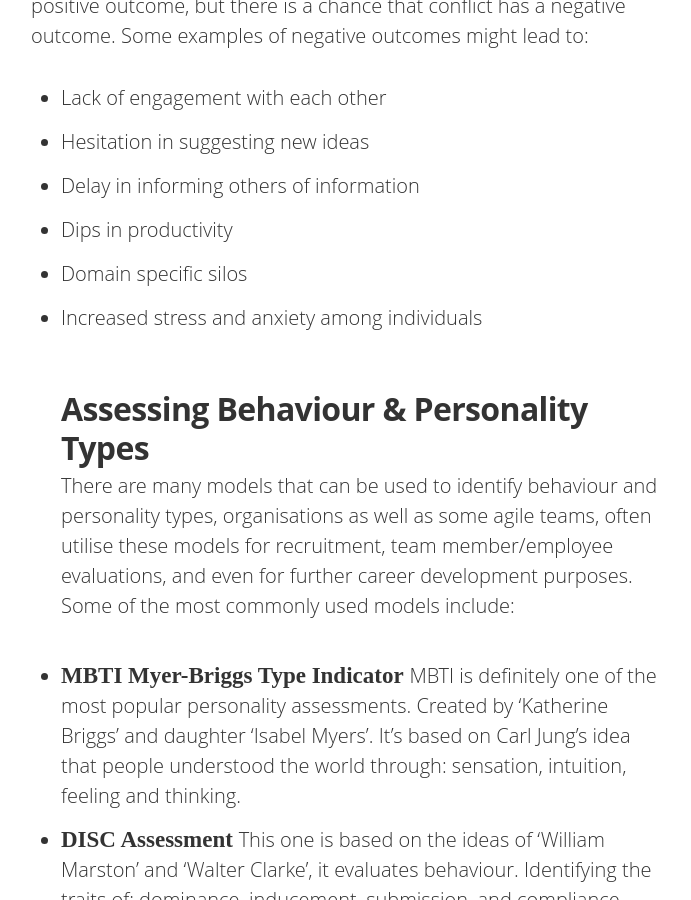
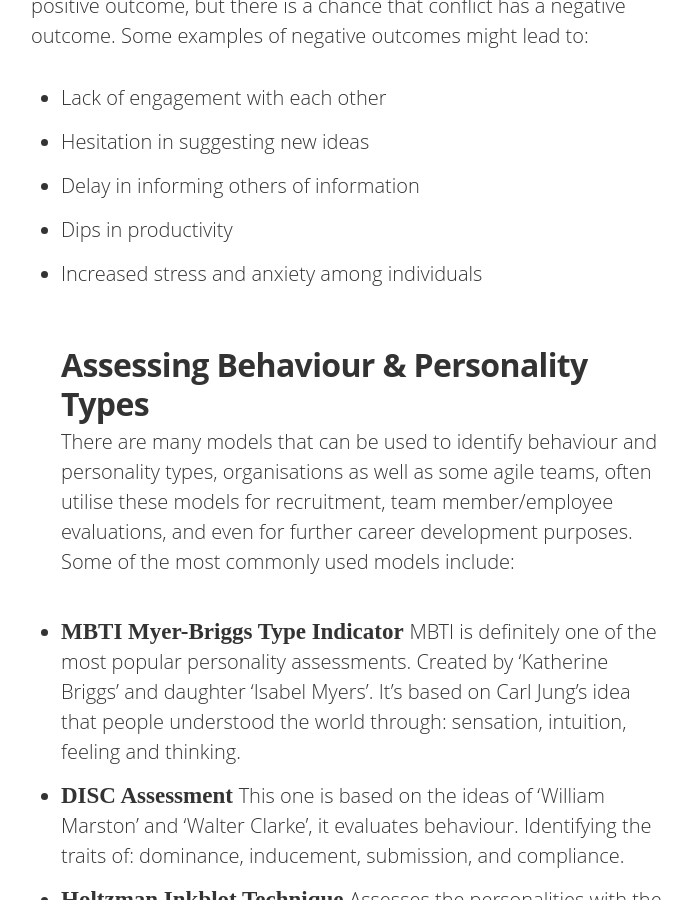
Before and after one commit to IamJackReed/JackReed, a Jekyll site: the page built from _posts/2017-10-20-conflict-caused-by-behavioural-diversity.md, in a window 1280 px wide and 900 px high, scrolled down 2017 px. Shown: the whole window, without its empty margins (289-980 px from the left). Built offline with Jekyll 4.4.1, drawn with Linux system fonts in a browser that asks for light colours; nearby versions of some CDN libraries; some web fonts are replaced; comment, search, counter and statistics services are not loaded.

Commit message:
Update 2017-10-20-conflict-caused-by-behavioural-diversity.md

```diff
--- a/_posts/2017-10-20-conflict-caused-by-behavioural-diversity.md
+++ b/_posts/2017-10-20-conflict-caused-by-behavioural-diversity.md
@@ -23,7 +23,6 @@
 - <span style="color:#00000; font-family: 'open sans'; font-size: 1em; font-size: 20px; font-weight: 200; hyphens: none;">Hesitation in suggesting new ideas
 - <span style="color:#00000; font-family: 'open sans'; font-size: 1em; font-size: 20px; font-weight: 200; hyphens: none;">Delay in informing others of information
 - <span style="color:#00000; font-family: 'open sans'; font-size: 1em; font-size: 20px; font-weight: 200; hyphens: none;">Dips in productivity
-- <span style="color:#00000; font-family: 'open sans'; font-size: 1em; font-size: 20px; font-weight: 200; hyphens: none;">Domain specific silos
 - <span style="color:#00000; font-family: 'open sans'; font-size: 1em; font-size: 20px; font-weight: 200; hyphens: none;">Increased stress and anxiety among individuals
 ## Assessing Behaviour & Personality Types
 <span style="color:#00000; font-family: 'open sans'; font-size: 1em; font-size: 20px; font-weight: 200; hyphens: none;">There are many models that can be used to identify behaviour and personality types, organisations as well as some agile teams, often utilise these models for recruitment, team member/employee evaluations, and even for further career development purposes. Some of the most commonly used models include:
```
